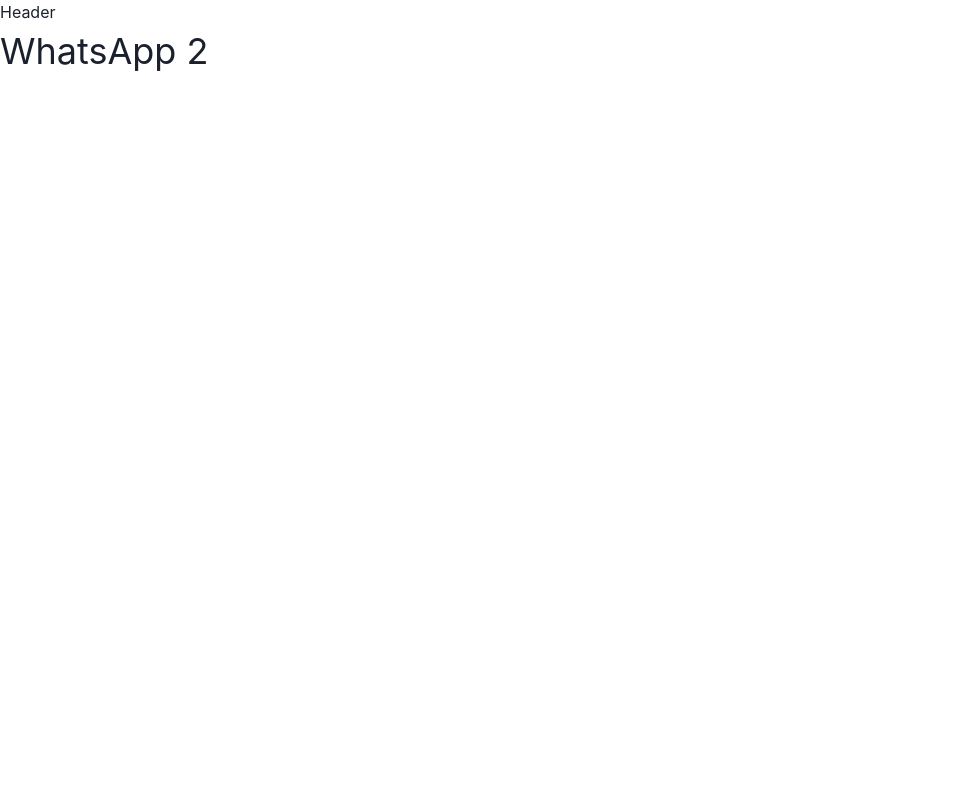
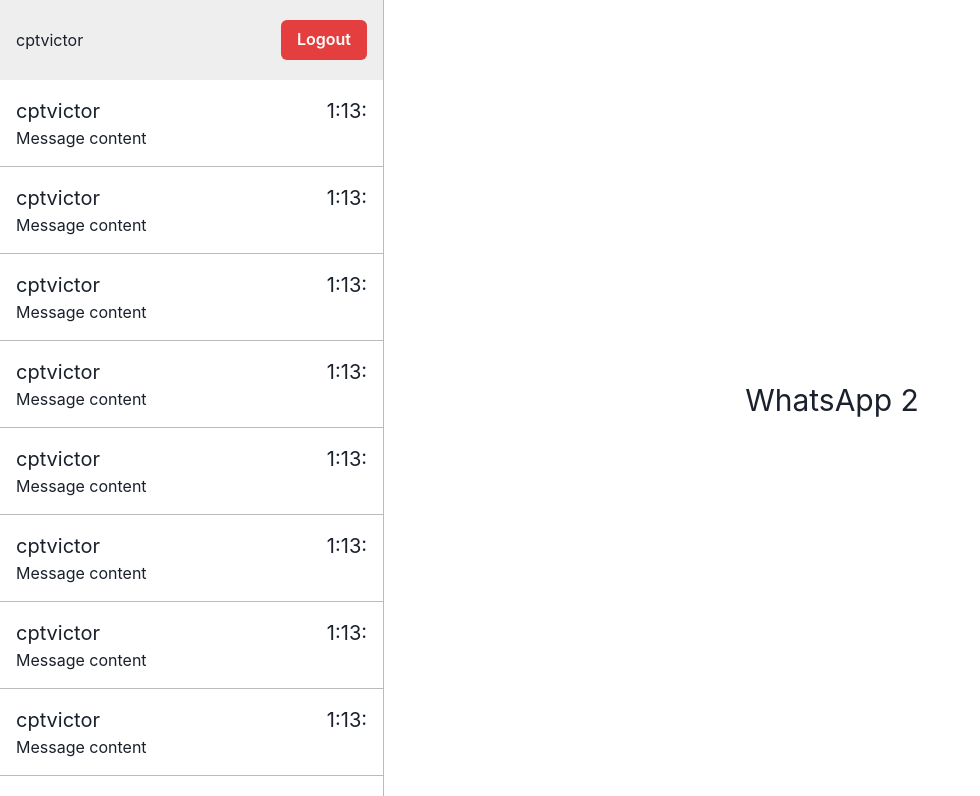
Before and after one commit to rafaelkperes/whatsapp2, a Next.js app in the folder web/: page / in a window 1280 px wide. Shown: the top 796 px of the page, without its empty margins (0-980 px from the left). Built offline with nearby package versions, Linux system fonts and the light colour scheme.

Commit message:
create loginForm and registerForm, sidebar and chatList components, create User and Message types

```diff
--- /dev/null
+++ b/web/components/auth/loginForm.tsx
@@ -0,0 +1,101 @@
+import {
+  Button,
+  Flex,
+  FormControl,
+  FormErrorMessage,
+  FormLabel,
+  Input,
+  Text,
+} from "@chakra-ui/react";
+import React, { useState } from "react";
+import { useForm } from "react-hook-form";
+
+const LoginForm = () => {
+  const {
+    register,
+    handleSubmit,
+    formState: { errors, isValid },
+  } = useForm({ mode: "onChange" });
+  const [isLoading, setIsLoading] = useState(false);
+
+  const onLogin = (data: any) => {
+    setIsLoading(true);
+    setTimeout(() => {
+      setIsLoading(false);
+      return console.log("data", data);
+    }, 2000);
+  };
+
+  return (
+    <Flex
+      as="form"
+      direction="column"
+      border="1px solid #ddd"
+      borderRadius="10px"
+      py={12}
+      px={16}
+      onSubmit={handleSubmit(onLogin)}
+    >
+      <Text as="h2" fontSize="3xl" textAlign="center" pb={4}>
+        Login
+      </Text>
+      <FormControl isInvalid={errors.username}>
+        <FormLabel
+          htmlFor="username"
+          color={!errors.username ? "black" : "red"}
+        >
+          Username
+        </FormLabel>
+        <Input
+          type="text"
+          borderColor="#ddd"
+          mb={!errors.username ? 7 : 0}
+          minW="250px"
+          {...register("username", { required: "Username is missing." })}
+        />
+        <FormErrorMessage>
+          {errors.username && errors.username.message}
+        </FormErrorMessage>
+      </FormControl>
+      <FormControl isInvalid={errors.password}>
+        <FormLabel
+          htmlFor="password"
+          color={!errors.password ? "black" : "red"}
+        >
+          Password
+        </FormLabel>
+        <Input
+          type="password"
+          borderColor="#ddd"
+          mb={!errors.password ? 7 : 0}
+          minW="250px"
+          {...register("password", {
+            required: "Password is missing.",
+            minLength: {
+              value: 6,
+              message: "Password too short.",
+            },
+            maxLength: {
+              value: 16,
+              message: "Password too long.",
+            },
+          })}
+        />
+        <FormErrorMessage>
+          {errors.password && errors.password.message}
+        </FormErrorMessage>
+      </FormControl>
+      <Button
+        mt={4}
+        colorScheme="blue"
+        type="submit"
+        isDisabled={!isValid}
+        isLoading={isLoading}
+      >
+        Login
+      </Button>
+    </Flex>
+  );
+};
+
+export default LoginForm;
--- /dev/null
+++ b/web/components/chat/chatList.tsx
@@ -0,0 +1,20 @@
+import { Flex } from "@chakra-ui/react";
+import Chat from ".";
+
+const ChatList: React.FC<{ user: any }> = ({ user }) => {
+  return (
+    <Flex direction="column" overflowY="scroll">
+      <Chat user={user} />
+      <Chat user={user} />
+      <Chat user={user} />
+      <Chat user={user} />
+      <Chat user={user} />
+      <Chat user={user} />
+      <Chat user={user} />
+      <Chat user={user} />
+      <Chat user={user} />
+    </Flex>
+  );
+};
+
+export default ChatList;
--- /dev/null
+++ b/web/components/chat/index.tsx
@@ -0,0 +1,28 @@
+import { Flex, Text } from "@chakra-ui/react";
+
+const Chat: React.FC<{ user: any }> = ({ user }) => {
+  const userLastMessage = new Date(user.messages[0].createdAt)
+    .toLocaleString()
+    .slice(12, 17);
+  return (
+    <Flex
+      as="section"
+      p={4}
+      _hover={{ backgroundColor: "#ddd", cursor: "pointer" }}
+      borderBottom="1px solid #bbb"
+      justify="space-between"
+    >
+      <Flex as="section" direction="column">
+        <Text as="h3" fontSize="xl">
+          {user.username}
+        </Text>
+        <Text>{user.messages[0].content}</Text>
+      </Flex>
+      <Text as="h3" fontSize="xl">
+        {userLastMessage}
+      </Text>
+    </Flex>
+  );
+};
+
+export default Chat;
--- a/web/components/header/index.tsx
+++ b/web/components/header/index.tsx
@@ -1,9 +1,24 @@
-import { Flex, Text } from "@chakra-ui/react";
+import { Button, Flex, Text } from "@chakra-ui/react";
 
 const Header: React.FC = () => {
+  const user = {
+    username: "cptvictor",
+    lastMessage: {
+      createdAt: Date.now(),
+    },
+  };
+
   return (
-    <Flex as="header">
-      <Text as="h3">Header</Text>
+    <Flex
+      as="header"
+      minH="10vh"
+      align="center"
+      justify="space-between"
+      bg="#eee"
+      px={4}
+    >
+      <Text as="h3">{user.username}</Text>
+      <Button colorScheme="red">Logout</Button>
     </Flex>
   );
 };
--- /dev/null
+++ b/web/interface/MessageType.tsx
@@ -0,0 +1,6 @@
+export interface MessageType {
+  uid: string;
+  content: string;
+  createdAt: number;
+  userId: string;
+}
--- /dev/null
+++ b/web/interface/UserType.tsx
@@ -0,0 +1,8 @@
+import { MessageType } from "./MessageType";
+
+export interface UserType {
+  uid: string;
+  name: string;
+  username: string;
+  messages: MessageType[];
+}
--- a/web/pages/index.tsx
+++ b/web/pages/index.tsx
@@ -1,15 +1,48 @@
-import { Text } from "@chakra-ui/react";
+import { Flex, Text } from "@chakra-ui/react";
 import type { NextPage } from "next";
+import LoginForm from "../components/auth/loginForm";
+import ChatList from "../components/chat/chatList";
 import Header from "../components/header";
 import Main from "../layouts/Main";
+import { UserType } from "../interface/UserType";
 
 const Home: NextPage = () => {
+  const user: UserType = {
+    uid: "asd123",
+    username: "cptvictor",
+    name: "Victor Cardoso Pudo Torres",
+    messages: [
+      {
+        uid: "qwe123",
+        content: "Message content",
+        createdAt: Date.now(),
+        userId: "asd123",
+      },
+    ],
+  };
+
   return (
     <Main pageTitle="Home">
-      <Header />
-      <Text as="h1" fontSize="4xl">
-        WhatsApp 2
-      </Text>
+      <Flex as="article" h="100vh" overflow="hidden">
+        <Flex
+          as="aside"
+          w="30vw"
+          direction="column"
+          borderRight="1px solid #bbb"
+        >
+          <Header />
+          <ChatList user={user} />
+        </Flex>
+        <Flex as="section" w="70vw" align="center" justify="center">
+          {!user ? (
+            <LoginForm />
+          ) : (
+            <Text as="h2" fontSize="3xl">
+              WhatsApp 2
+            </Text>
+          )}
+        </Flex>
+      </Flex>
     </Main>
   );
 };
```
Also changed, not shown: web/components/auth/registerForm.tsx (added, +139 -0 lines), web/contexts/auth.tsx (added, +31 -0 lines).
